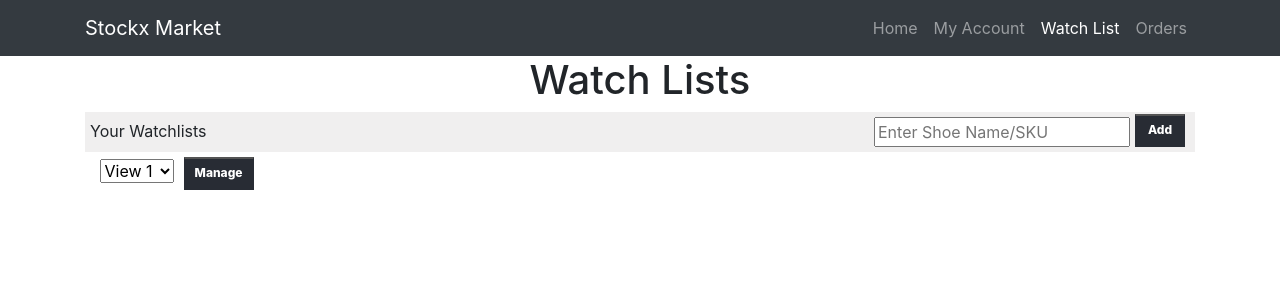
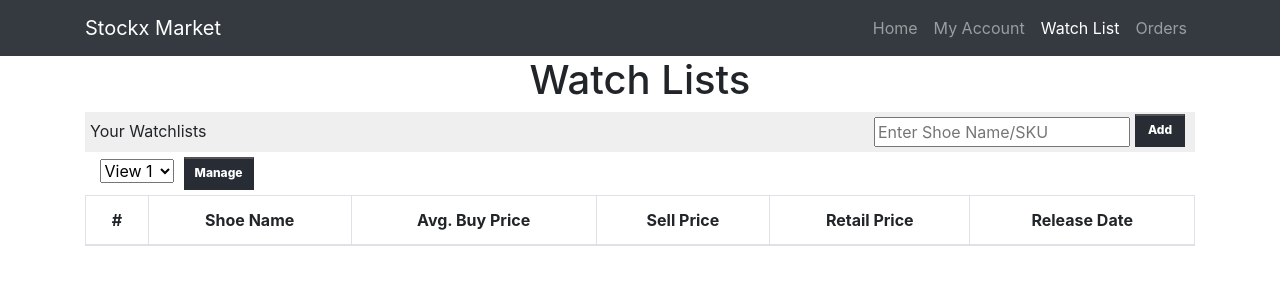
Before and after one commit to zfdupont/stockx-market, a React (Create React App) app: page /watchlists in a window 1280 px wide. Shown: the top 300 px of the page. Built offline with nearby package versions, Linux system fonts and the light colour scheme.

Commit message:
Added Table

```diff
--- a/src/components/WatchLists.jsx
+++ b/src/components/WatchLists.jsx
@@ -1,5 +1,6 @@
 import React from "react";
 import './WatchList.css';
+import Table from 'react-bootstrap/Table';
 
 function WatchLists() {
     return (
@@ -20,6 +21,20 @@
                         </select>
                         <button type = "button">Manage</button>
                         </div>
+                        <div>
+                            <Table striped bordered hover>
+                            <thead>
+                                 <tr>
+                                    <th>#</th>
+                                    <th>Shoe Name</th>
+                                    <th>Avg. Buy Price</th>
+                                    <th>Sell Price</th>
+                                    <th>Retail Price</th>
+                                    <th>Release Date </th>
+                                </tr>
+                            </thead>
+                            </Table>
+                        </div>
                 </div>
             </div>
         </div>
```
